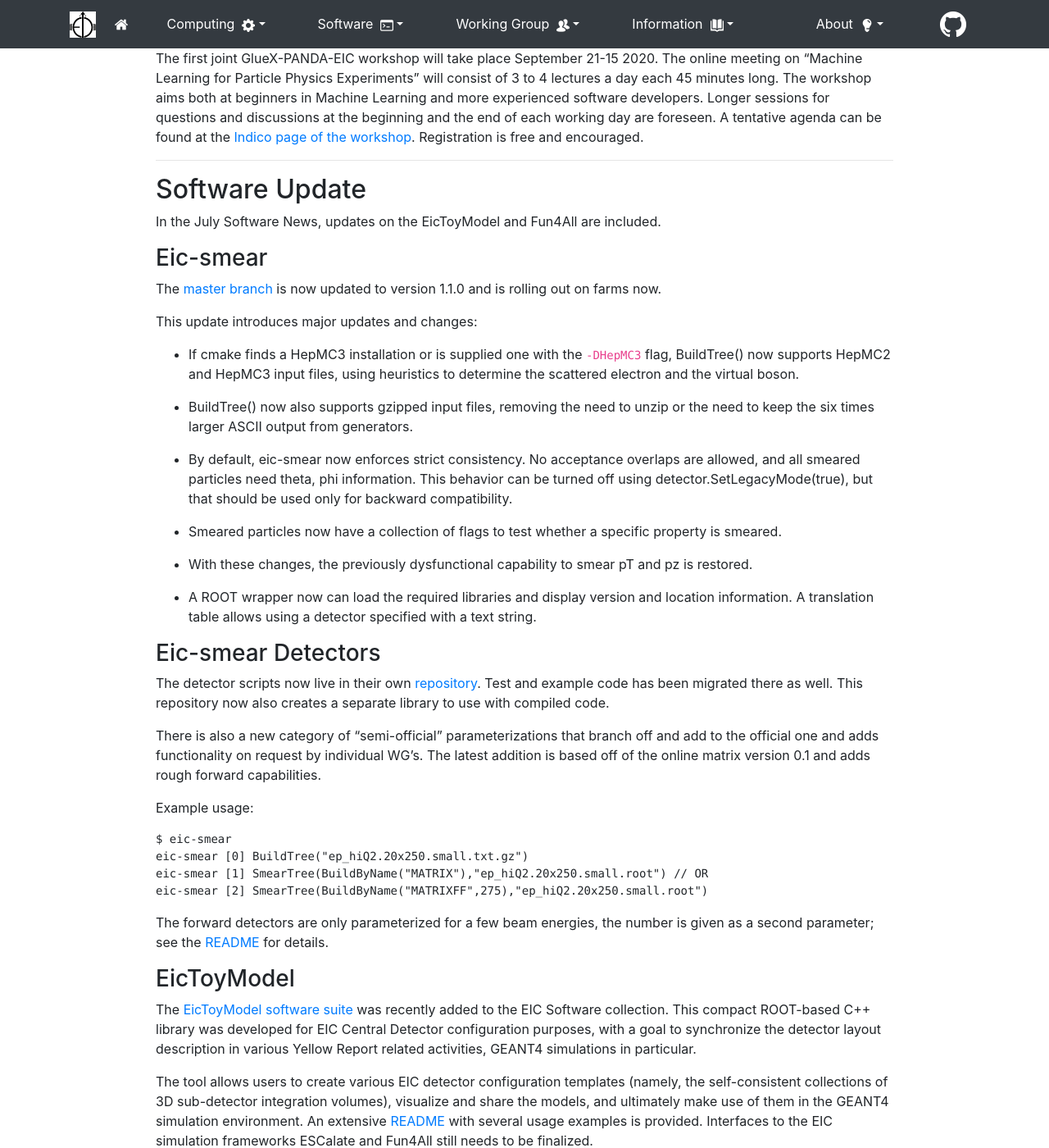
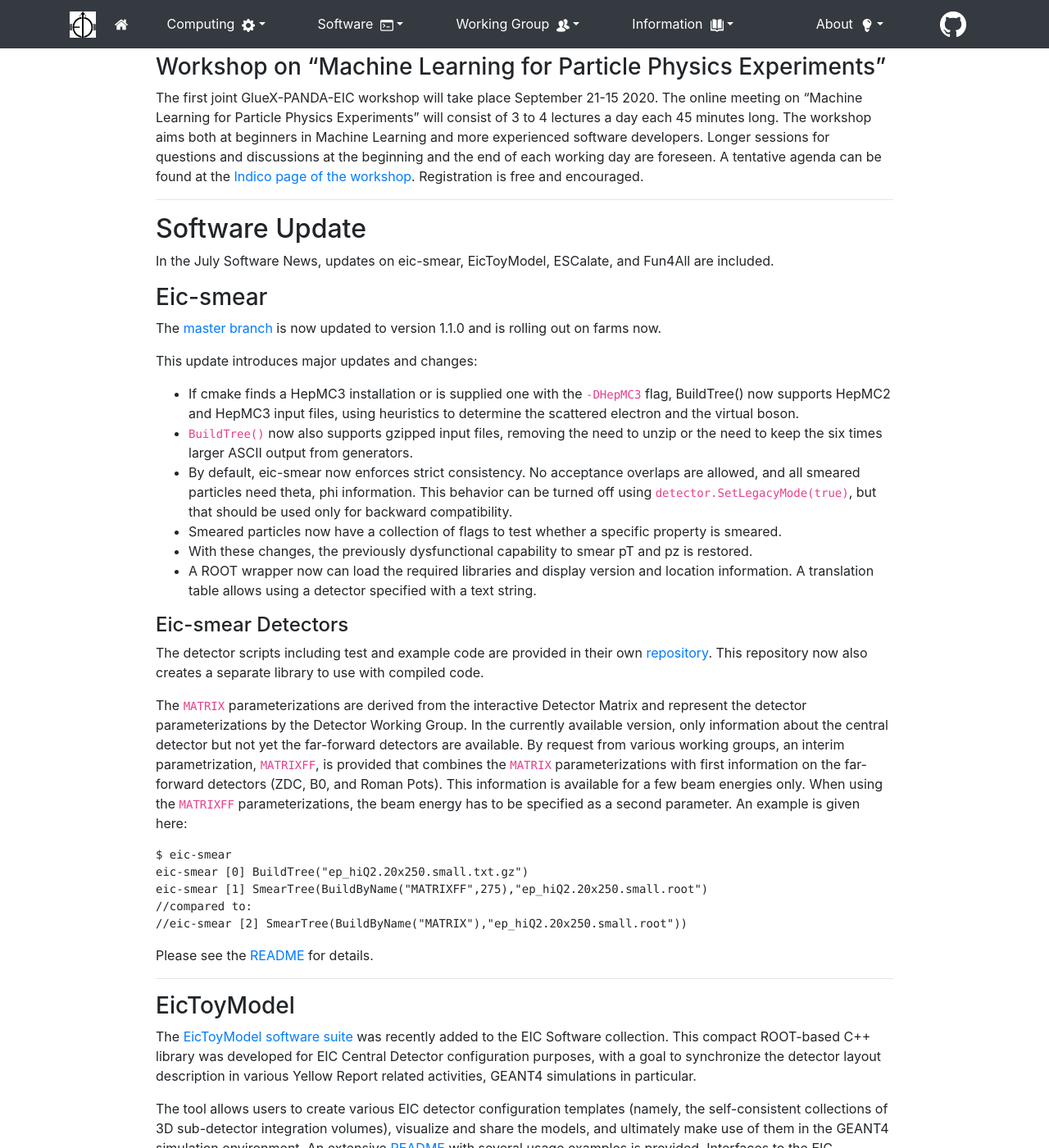
Before and after one commit to kkauder/eic.github.io, a Jekyll site: the page built from _posts/2020-07-31-software-news.md, in a window 1280 px wide and 1400 px high, scrolled down 2404 px. Shown: the whole window at 82% size. Built offline with Jekyll 4.4.1, drawn with Linux system fonts in a browser that asks for light colours; nearby versions of some CDN libraries; some of the changed text lies outside the part shown.

Commit message:
Updated the Software News for July.

````diff
--- a/_posts/2020-07-31-software-news.md
+++ b/_posts/2020-07-31-software-news.md
@@ -27,7 +27,9 @@
     * [Tutorials](#tutorials)
     * [Workshop on “Machine Learning for Particle Physics Experiments"](#workshop)
 * [Software Update](#update)
+    * [Eic-smear](#eicsmear)
     * [EicToyModel](#eictoymodel)
+    * [ESCalate](#escalate)
     * [Fun4All](#fun4all)
 
 ---
@@ -51,8 +53,8 @@
 on DATE. In the meeting, we will leverage everyone’s experience to
 define requirements for EIC Software and work together on common
 software projects based on these requirements. Project Greenfield
-includes all components of EIC Software, simulation, reconstruction,
-physics analyses, streaming readout, online monitoring, etc.. Examples
+includes all components of EIC Software: Simulation, reconstruction,
+physics analyses, streaming readout, online monitoring, etc. Examples
 for common software in the community are ACTS, DD4hep, Gaudi, Geant4,
 JANA2, Jupyter, or ROOT. The Expression of Interest for Software will
 include emerging technologies of Artificial Intelligence and Quantum
@@ -102,7 +104,7 @@
 ---
 
 ## Software Update {#update}
-In the July Software News, updates on the EicToyModel and Fun4All are included.
+In the July Software News, updates on eic-smear, EicToyModel, ESCalate, and Fun4All are included.
 
 ### Eic-smear {#eicsmear}
 The [master branch](https://github.com/eic/eic-smear)
@@ -110,53 +112,54 @@
 
 This update introduces major updates and changes:
 
-- If cmake finds a HepMC3 installation or is supplied one with the
+* If cmake finds a HepMC3 installation or is supplied one with the
 ```-DHepMC3``` flag, BuildTree() now supports HepMC2 and HepMC3 input
 files, using heuristics to determine the scattered electron and the
 virtual boson.
-
-- BuildTree() now also supports gzipped input files, removing the need
+* ```BuildTree()``` now also supports gzipped input files, removing the need
   to unzip or the need to keep the six times larger ASCII output from
   generators.
-
-- By default, eic-smear now enforces strict consistency. No acceptance
+* By default, eic-smear now enforces strict consistency. No acceptance
   overlaps are allowed, and all smeared particles need theta, phi
   information. This behavior can be turned off using
-  detector.SetLegacyMode(true), but that should be used only for
+  ```detector.SetLegacyMode(true)```, but that should be used only for
   backward compatibility.
-
-- Smeared particles now have a collection of flags to test whether a
+* Smeared particles now have a collection of flags to test whether a
   specific property is smeared.
-
-- With these changes, the previously dysfunctional capability to smear
+* With these changes, the previously dysfunctional capability to smear
   pT and pz is restored.
-
-- A ROOT wrapper now can load the required libraries and display
+* A ROOT wrapper now can load the required libraries and display
   version and location information. A translation table allows using a
   detector specified with a text string.
 
-### Eic-smear Detectors {#eicsmeardetectors}
-The detector scripts now live in their
-own [repository](https://github.com/eic/eicsmeardetectors).
-Test and example code has been migrated there as well. This repository
-now also creates a separate library to use with compiled code.
+#### Eic-smear Detectors
+The detector scripts including test and example code are provided in
+their own [repository](https://github.com/eic/eicsmeardetectors). This
+repository now also creates a separate library to use with compiled
+code.
 
-There is also a new category of "semi-official" parameterizations that
-branch off and add to the official one and adds functionality on
-request by individual WG's. The latest addition  is based off of the
-online matrix version 0.1 and adds rough forward  capabilities.
+The ```MATRIX``` parameterizations are derived from the interactive
+Detector Matrix and represent the detector parameterizations by the
+Detector Working Group. In the currently available version, only
+information about the central detector but not yet the far-forward
+detectors are available. By request from various working groups, an
+interim parametrization, ```MATRIXFF```, is provided that combines the
+```MATRIX``` parameterizations with first information on the
+far-forward detectors (ZDC, B0, and Roman Pots).  This information is
+available for a few beam energies only. When using the
+```MATRIXFF``` parameterizations, the beam energy has to be specified
+as a second parameter. An example is given here:
 
-Example usage:
 ```
 $ eic-smear
 eic-smear [0] BuildTree("ep_hiQ2.20x250.small.txt.gz")
-eic-smear [1] SmearTree(BuildByName("MATRIX"),"ep_hiQ2.20x250.small.root") // OR
-eic-smear [2] SmearTree(BuildByName("MATRIXFF",275),"ep_hiQ2.20x250.small.root")
+eic-smear [1] SmearTree(BuildByName("MATRIXFF",275),"ep_hiQ2.20x250.small.root")
+//compared to:
+//eic-smear [2] SmearTree(BuildByName("MATRIX"),"ep_hiQ2.20x250.small.root"))
 ```
-The forward detectors are only parameterized for a few beam energies,
-the number is given as a second parameter; see the
-[README](https://github.com/eic/eicsmeardetectors/blob/master/README.md)
-for details.
+Please see the [README](https://github.com/eic/eicsmeardetectors/blob/master/README.md) for details.
+
+---
 
 ### EicToyModel {#eictoymodel}
 
@@ -175,6 +178,14 @@
 with several usage examples is provided. Interfaces to the EIC
 simulation frameworks ESCalate and Fun4All still needs to be
 finalized.
+
+---
+
+### ESCalate {#escalate}
+
+Dmitry will send an update.
+
+---
 
 ### Fun4All {#fun4all}
 
@@ -223,6 +234,7 @@
 Help is available via [our support channel in Mattermost](https://chat.sdcc.bnl.gov/eic/channels/fun4all-software-support), non BNL Accounts need an invite - contact us.
 
 ---
+
 ### About the Software Working Group
 
 Please see our [website](https://eic.github.io) for more information
````
Also changed, not shown: other parts of _posts/2020-07-31-software-news.md (+2 -2 lines).
